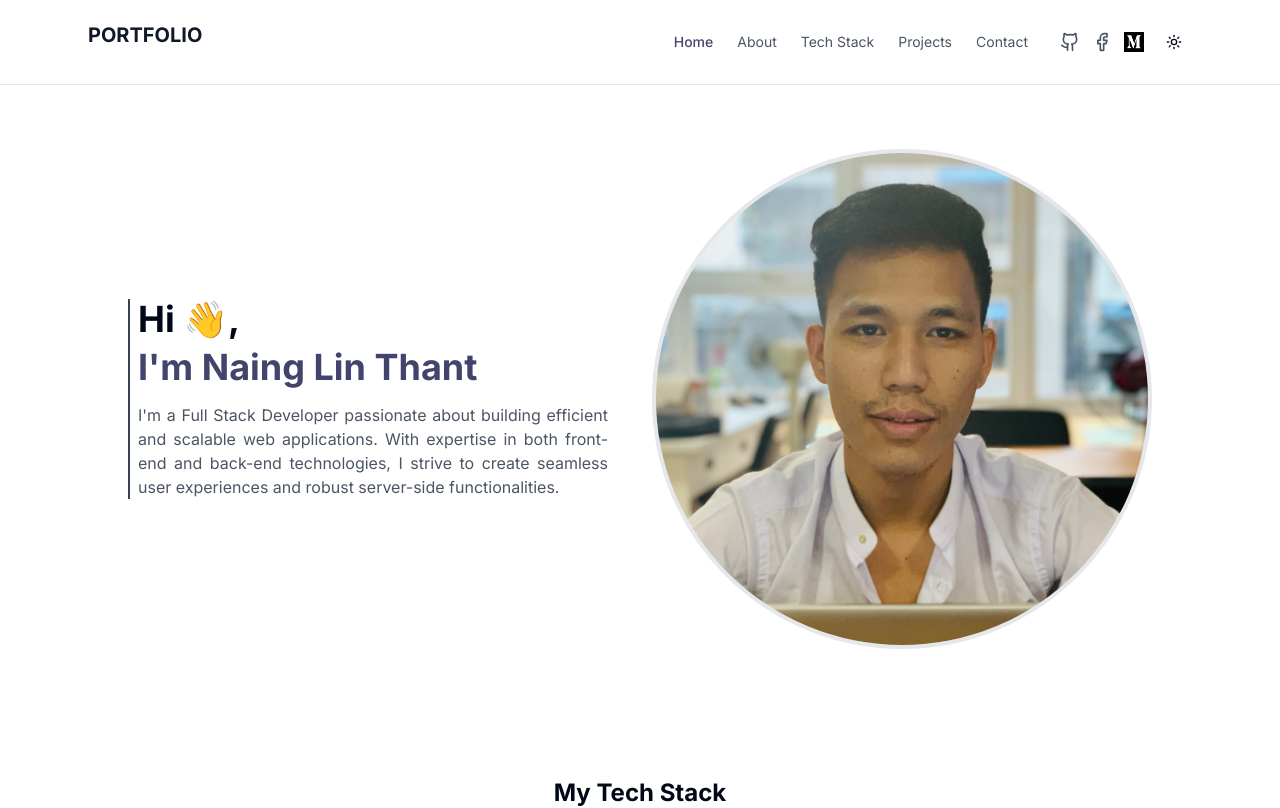
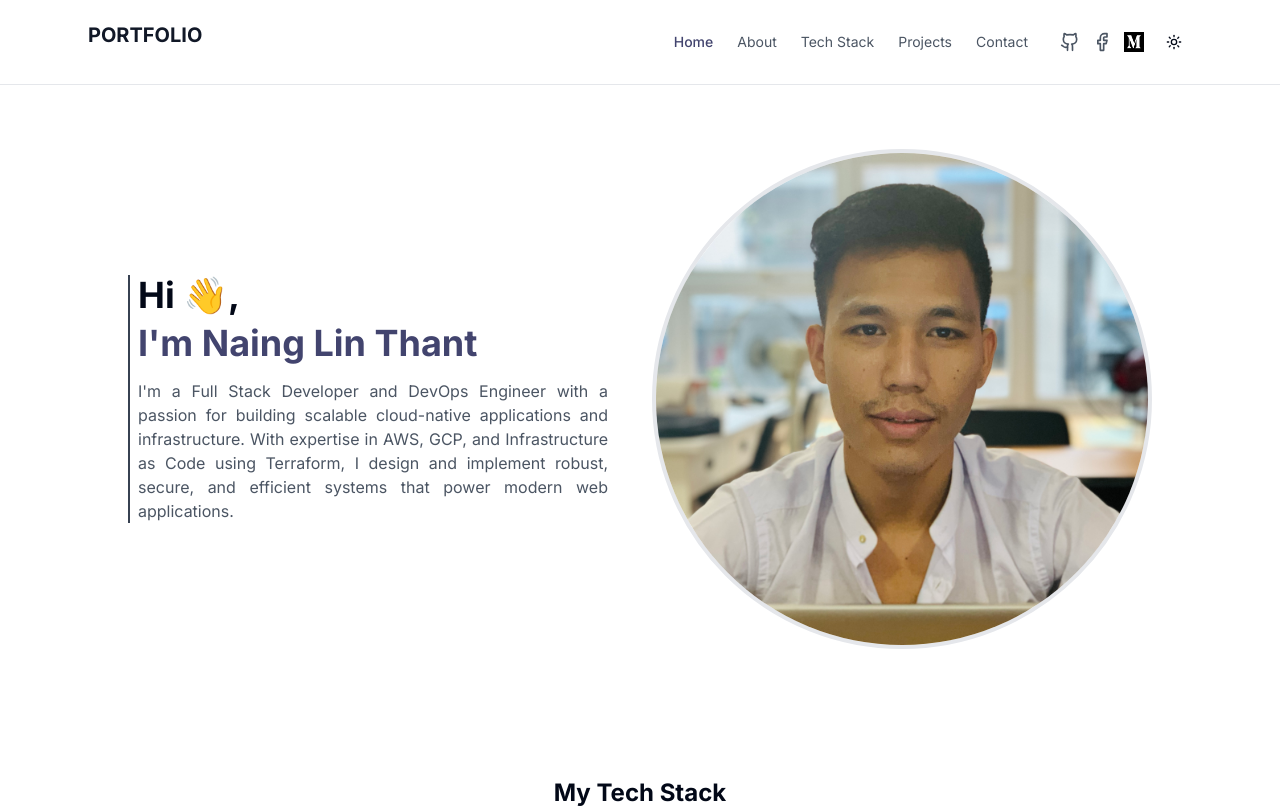
Before and after one commit to nainglinthant111/NaingLinThant, a Next.js app: page / in a window 1280 px wide. Shown: the top 808 px of the page. Built offline with nearby package versions, Linux system fonts and the light colour scheme.

Commit message:
hero update

```diff
--- a/components/hero.tsx
+++ b/components/hero.tsx
@@ -10,11 +10,10 @@ export default function Hero() {
                     </span>
                 </h1>
                 <p className="text-md text-justify md:pr-8 text-gray-600 dark:text-gray-300">
-                    I'm a Full Stack Developer passionate about building
-                    efficient and scalable web applications. With expertise in
-                    both front-end and back-end technologies, I strive to create
-                    seamless user experiences and robust server-side
-                    functionalities.
+                    I'm a Full Stack Developer and DevOps Engineer with a passion for building
+                    scalable cloud-native applications and infrastructure. With expertise in
+                    AWS, GCP, and Infrastructure as Code using Terraform, I design and implement
+                    robust, secure, and efficient systems that power modern web applications.
                 </p>
             </div>
             <div className="mt-8 md:mt-0">
```
